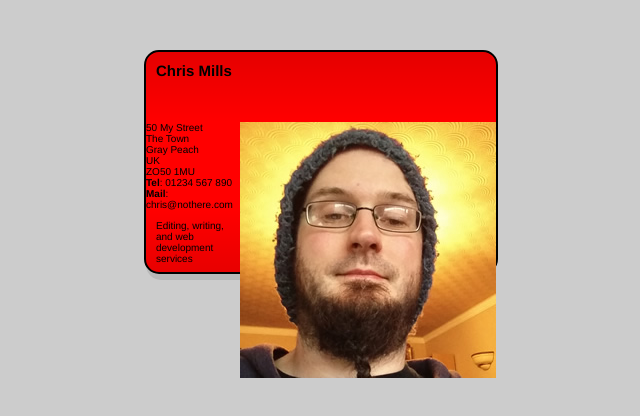
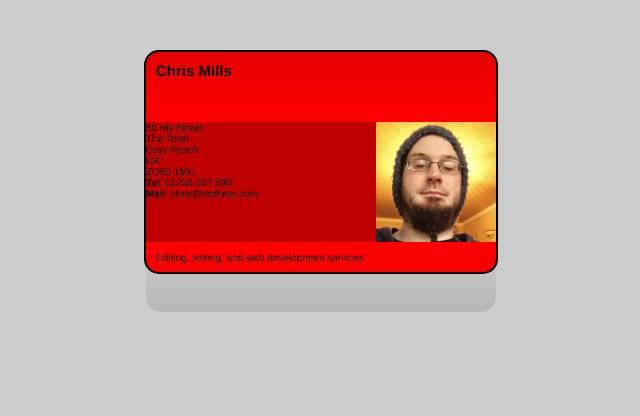
Before and after one commit to marjoriemuloma/business-card-assessment, a plain HTML site: page index.html in a window 1280 px wide. Shown: the whole page, without its empty margins (319-959 px from the left). Drawn offline with Linux system fonts and the light colour scheme.

Commit message:
stopped the image from spilling out of the main business card content

```diff
--- a/style.css
+++ b/style.css
@@ -45,11 +45,18 @@ html {
   border-radius: 0 0 1.5em 1.5em;
 }
 
+.card article {
+  height: 12em;
+  background-color: rgba(0,0,0,0.25);
+}
+
 .card article img {
   max-height: 100%;
   float: right;
 }
 
+
+
 /* styles specific to the setup of the card container */
 /* styles specific to the header and footer */
 /* styles specific to the main business card contents */
```
